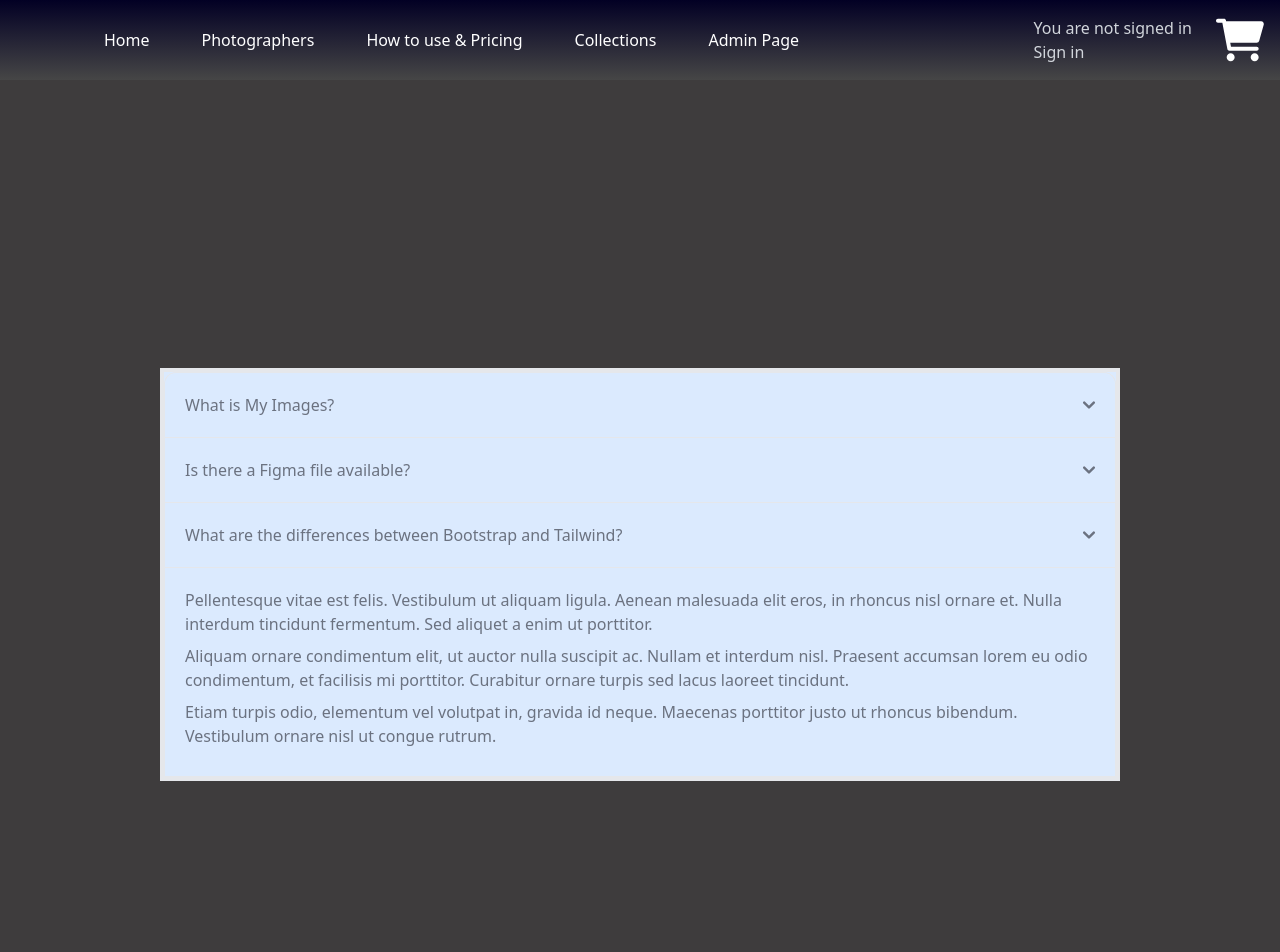
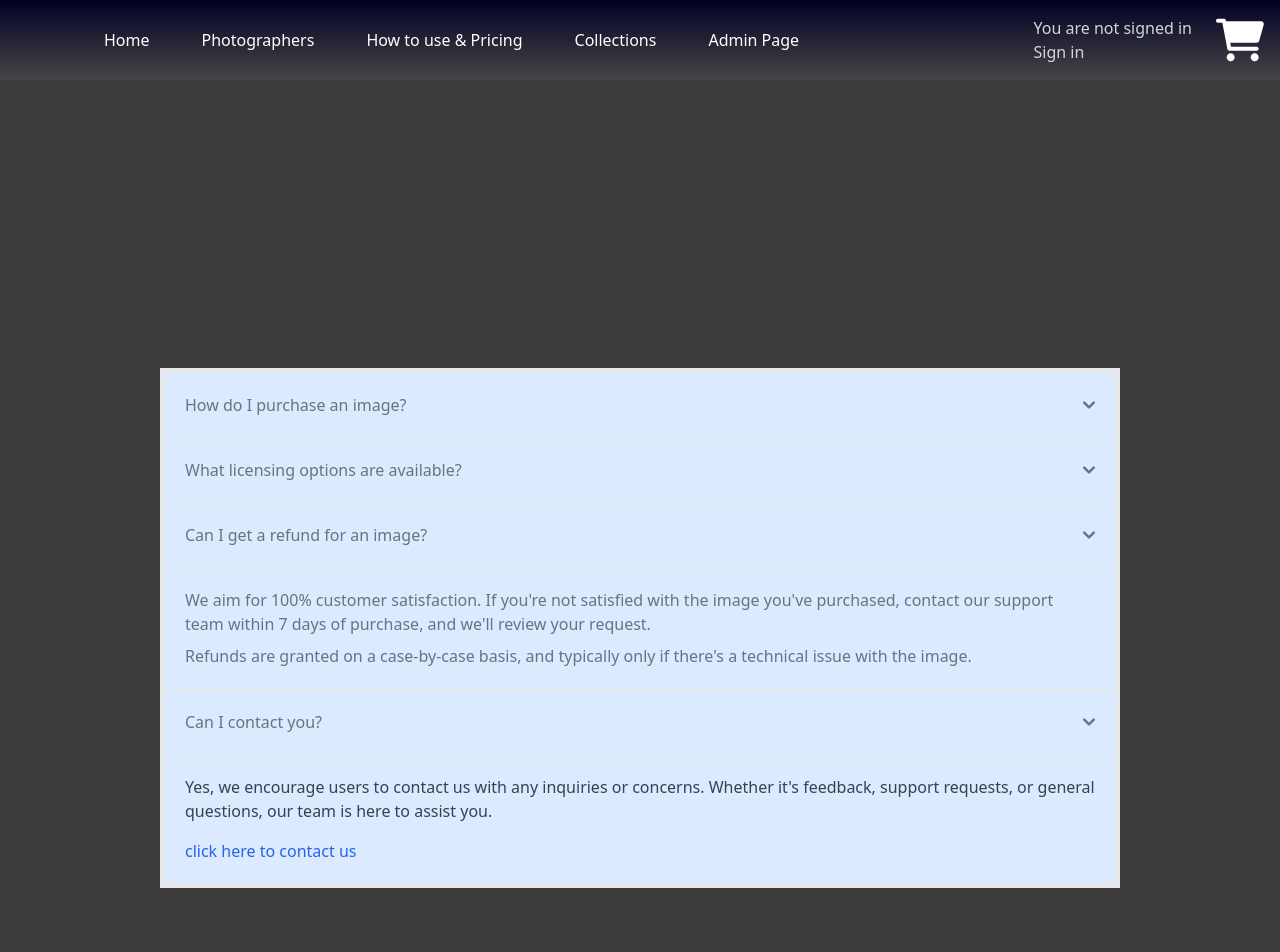
Before and after one commit to JoakimSP/myImages-next, a Next.js app: page /information/support in a window 1280 px wide. Shown: the top 952 px of the page. Built offline with nearby package versions, Linux system fonts and the light colour scheme; no server answers.

Commit message:
Update support questions and text. Add contact us

```diff
--- a/pages/information/support.js
+++ b/pages/information/support.js
@@ -1,6 +1,6 @@
 import Layout from "@/components/layout/layout"
 import { useState } from "react"
-
+import Link from "next/link"
 
 export default function Support() {
     const [first, setFirst] = useState("hidden")
@@ -18,13 +18,13 @@ export default function Support() {
             case 3:
                 setThird(third === "hidden" ? "" : "hidden");
                 break;
+            case 4:
+                setThird(third === "hidden" ? "" : "hidden");
+                break;
             default:
                 break;
         }
     }
-
-
-
 
     return (
         <Layout>
@@ -33,8 +33,8 @@ export default function Support() {
                 <div className=" w-full flex items-center py-72">
                     <div data-accordion="collapse" className="flex flex-col h-full border-4 m-auto w-3/4 bg-blue-100 dark:bg-gray-800 text-blue-600 dark:text-white">
                         <h2>
-                        <button onClick={() => toggleShowHidden(1)} type="button" className="flex items-center justify-between w-full p-5 font-medium text-left text-gray-500 border border-b-0 border-gray-200 rounded-t-xl focus:ring-4 focus:ring-blue-200 dark:focus:ring-blue-800 dark:border-gray-700 dark:text-gray-400 hover:bg-blue-100 dark:hover:bg-gray-800" data-accordion-target="#accordion-color-body-1" aria-expanded="true" aria-controls="accordion-color-body-1">
-                            <span>What is My Images?</span>
+                            <button onClick={() => toggleShowHidden(1)} type="button" className="flex items-center justify-between w-full p-5 font-medium text-left text-gray-500 border border-b-0 border-gray-200 rounded-t-xl focus:ring-4 focus:ring-blue-200 dark:focus:ring-blue-800 dark:border-gray-700 dark:text-gray-400 hover:bg-blue-100 dark:hover:bg-gray-800">
+                                <span>How do I purchase an image?</span>
                                 <svg data-accordion-icon className="w-3 h-3 rotate-180 shrink-0" aria-hidden="true" xmlns="http://www.w3.org/2000/svg" fill="none" viewBox="0 0 10 6">
                                     <path stroke="currentColor" strokeLinecap="round" strokeLinejoin="round" strokeWidth="2" d="M9 5 5 1 1 5" />
                                 </svg>
@@ -42,13 +42,13 @@ export default function Support() {
                         </h2>
                         <div className={`${first}`} aria-labelledby="accordion-color-heading-1">
                             <div className="p-5 border border-b-0 border-gray-200 dark:border-gray-700 dark:bg-gray-900">
-                            <p className="mb-2 text-gray-500 dark:text-gray-400">convallis quis. In tempor risus metus, et finibus nisi suscipit a. Morbi euismod nisl sed erat ullamcorper fringilla. Maecenas leo ligula, aliquet aliquet</p>
-                            <p className="text-gray-500 dark:text-gray-400">. Aliquam ut varius lectus, ut pellentesque leo. Pellentesque consequat laoreet </p>
+                                <p className="mb-2 text-gray-500 dark:text-gray-400">To purchase an image, simply browse our collection, select the image you like, and click on the 'Purchase' button. Follow the prompts to complete your purchase.</p>
+                                <p className="text-gray-500 dark:text-gray-400">Make sure you've created an account and are logged in before proceeding with the purchase.</p>
                             </div>
                         </div>
                         <h2 >
-                        <button onClick={() => toggleShowHidden(2)} type="button" className="flex items-center justify-between w-full p-5 font-medium text-left text-gray-500 border border-b-0 border-gray-200 focus:ring-4 focus:ring-blue-200 dark:focus:ring-blue-800 dark:border-gray-700 dark:text-gray-400 hover:bg-blue-100 dark:hover:bg-gray-800" data-accordion-target="#accordion-color-body-2" aria-expanded="false" aria-controls="accordion-color-body-2">
-                            <span>Is there a Figma file available?</span>
+                            <button onClick={() => toggleShowHidden(2)} type="button" className="flex items-center justify-between w-full p-5 font-medium text-left text-gray-500 border border-b-0 border-gray-200 focus:ring-4 focus:ring-blue-200 dark:focus:ring-blue-800 dark:border-gray-700 dark:text-gray-400 hover:bg-blue-100 dark:hover:bg-gray-800">
+                                <span>What licensing options are available?</span>
                                 <svg data-accordion-icon className="w-3 h-3 rotate-180 shrink-0" aria-hidden="true" xmlns="http://www.w3.org/2000/svg" fill="none" viewBox="0 0 10 6">
                                     <path stroke="currentColor" strokeLinecap="round" strokeLinejoin="round" strokeWidth="2" d="M9 5 5 1 1 5" />
                                 </svg>
@@ -56,13 +56,13 @@ export default function Support() {
                         </h2>
                         <div className={`${second}`} aria-labelledby="accordion-color-heading-2">
                             <div className="p-5 border border-b-0 border-gray-200 dark:border-gray-700 dark:bg-gray-900">
-                            <p className="mb-2 text-gray-500 dark:text-gray-400">. Quisque condimentum nibh ut lectus maximus, et sagittis lectus auctor. Nam viverra, nunc commodo eleifend imperdiet</p>
-                            <p className="text-gray-500 dark:text-gray-400"> Aliquam ornare condimentum elit, ut auctor nulla suscipit ac. Nullam et interdum nisl. Praesent accumsan lorem eu odio condimentum,</p>
+                                <p className="mb-2 text-gray-500 dark:text-gray-400">We offer both standard and extended licensing options. The standard license covers most personal and commercial uses, while the extended license offers more flexibility, especially for larger-scale commercial projects.</p>
+                                <p className="text-gray-500 dark:text-gray-400">Always review the terms of each license before purchasing to ensure it meets your intended use.</p>
                             </div>
                         </div>
                         <h2 >
-                        <button onClick={() => toggleShowHidden(3)} type="button" className="flex items-center justify-between w-full p-5 font-medium text-left text-gray-500 border border-gray-200 focus:ring-4 focus:ring-blue-200 dark:focus:ring-blue-800 dark:border-gray-700 dark:text-gray-400 hover:bg-blue-100 dark:hover:bg-gray-800" data-accordion-target="#accordion-color-body-3" aria-expanded="false" aria-controls="accordion-color-body-3">
-                            <span>What are the differences between Bootstrap and Tailwind?</span>
+                            <button onClick={() => toggleShowHidden(3)} type="button" className="flex items-center justify-between w-full p-5 font-medium text-left text-gray-500 border border-gray-200 focus:ring-4 focus:ring-blue-200 dark:focus:ring-blue-800 dark:border-gray-700 dark:text-gray-400 hover:bg-blue-100 dark:hover:bg-gray-800">
+                                <span>Can I get a refund for an image?</span>
                                 <svg data-accordion-icon className="w-3 h-3 rotate-180 shrink-0" aria-hidden="true" xmlns="http://www.w3.org/2000/svg" fill="none" viewBox="0 0 10 6">
                                     <path stroke="currentColor" strokeLinecap="round" strokeLinejoin="round" strokeWidth="2" d="M9 5 5 1 1 5" />
                                 </svg>
@@ -70,12 +70,25 @@ export default function Support() {
                         </h2>
                         <div className={`${third}`} aria-labelledby="accordion-color-heading-3">
                             <div className="p-5 border border-t-0 border-gray-200 dark:border-gray-700 dark:bg-gray-900">
-                            <p className="mb-2 text-gray-500 dark:text-gray-400">Pellentesque vitae est felis. Vestibulum ut aliquam ligula. Aenean malesuada elit eros, in rhoncus nisl ornare et. Nulla interdum tincidunt fermentum. Sed aliquet a enim ut porttitor. </p>
-                            <p className="mb-2 text-gray-500 dark:text-gray-400"> Aliquam ornare condimentum elit, ut auctor nulla suscipit ac. Nullam et interdum nisl. Praesent accumsan lorem eu odio condimentum, et facilisis mi porttitor. Curabitur ornare turpis sed lacus laoreet tincidunt. </p>
-                            <p className="mb-2 text-gray-500 dark:text-gray-400">Etiam turpis odio, elementum vel volutpat in, gravida id neque. Maecenas porttitor justo ut rhoncus bibendum. Vestibulum ornare nisl ut congue rutrum. </p>
-
+                                <p className="mb-2 text-gray-500 dark:text-gray-400">We aim for 100% customer satisfaction. If you're not satisfied with the image you've purchased, contact our support team within 7 days of purchase, and we'll review your request.</p>
+                                <p className="text-gray-500 dark:text-gray-400">Refunds are granted on a case-by-case basis, and typically only if there's a technical issue with the image.</p>
                             </div>
                         </div>
+                        <h2>
+                            <button onClick={() => toggleShowHidden(4)} type="button" className="flex items-center justify-between w-full p-5 font-medium text-left text-gray-500 border border-gray-200 focus:ring-4 focus:ring-blue-200 dark:focus:ring-blue-800 dark:border-gray-700 dark:text-gray-400 hover:bg-blue-100 dark:hover:bg-gray-800">
+                                <span>Can I contact you?</span>
+                                <svg data-accordion-icon className="w-3 h-3 rotate-180 shrink-0" aria-hidden="true" xmlns="http://www.w3.org/2000/svg" fill="none" viewBox="0 0 10 6">
+                                    <path stroke="currentColor" strokeLinecap="round" strokeLinejoin="round" strokeWidth="2" d="M9 5L5 1L1 5" />
+                                </svg>
+                            </button>
+                        </h2>
+                        <div className={`${third}`} aria-labelledby="accordion-color-heading-3">
+                            <div className="p-5 border border-t-0 border-gray-200 dark:border-gray-700 dark:bg-gray-900">
+                                <p className="mb-4 text-gray-700 dark:text-gray-400">Yes, we encourage users to contact us with any inquiries or concerns. Whether it's feedback, support requests, or general questions, our team is here to assist you.</p>
+                                <Link href="/contact" className="text-blue-600 hover:underline dark:text-white focus:outline-none focus:ring-2 focus:ring-blue-200 dark:focus:ring-blue-800">click here to contact us</Link>
+                            </div>
+                        </div>
+
                     </div>
                 </div>
 
```
Lines whose indentation alone changed are shown as unchanged.
